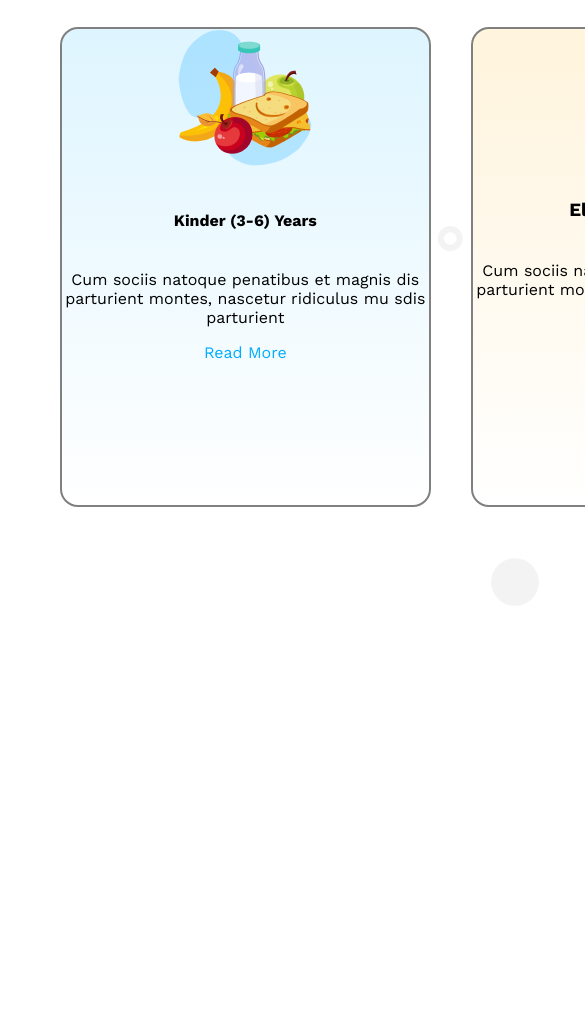
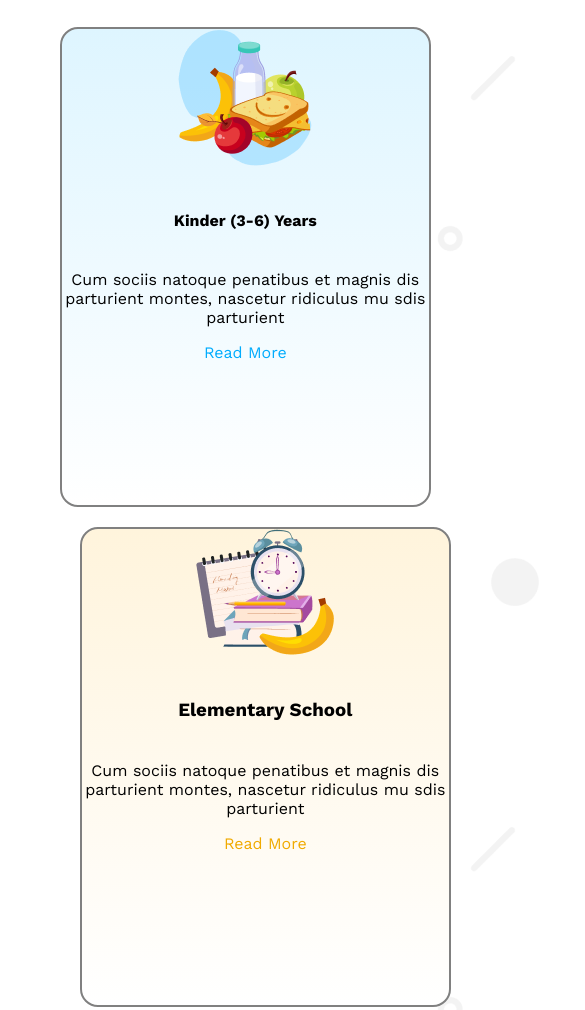
Before and after one commit to fahim4529/assainment-2, a plain HTML site: page index.html in a window 390 px wide. Shown: the part 1755-2765 px from the top of the page, 585 px wide, since content can reach past the window. Before the commit the page ends 2368 px from the top, so only its background shows below. Drawn offline with nearby package versions, Linux system fonts and the light colour scheme.

Commit message:
responsive

```diff
--- a/css/style.css
+++ b/css/style.css
@@ -234,3 +234,13 @@ margin-top: 40px;
 }
 
 }
+/* responsive main menu */
+@media screen and (max-width:576px){
+    .standard{
+        flex-direction: column;
+        display: grid;
+        grid-template-columns: 1fr;
+        align-items: center;
+        gap:20px;
+    }
+}
```
